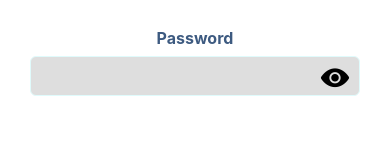
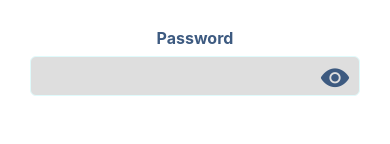
Before and after one commit to ICEI-PUC-Minas-PMV-ADS/trocai, a React Native app in the folder src/frontend/: screen /Login in a window 390 px wide. Shown: the part 241-385 px from the top of the page. Built offline with nearby package versions, Linux system fonts and the light colour scheme; what expo-linking would draw is missing.

Commit message:
fix colors in user info

```diff
--- a/src/frontend/common/userInfo.tsx
+++ b/src/frontend/common/userInfo.tsx
@@ -55,6 +55,7 @@ function UserInfo({
           <Ionicons
             name={showPassword ? "eye-off-outline" : "eye"}
             size={eyeSize}
+            color={Colors.light["dark-blue"]}
           />
         </ShowPasswordPressable>
       </PasswordContainer>
@@ -81,6 +82,6 @@ const ShowPasswordPressable = styled.Pressable`
   border: none;
   background: transparent;
   font-size: 20px;
-  color: ${Colors.light["dark-gray"]};
+  color: ${Colors.light["dark-blue"]};
   transform: translateY(-${eyeSize / 2}px);
 `;
```
